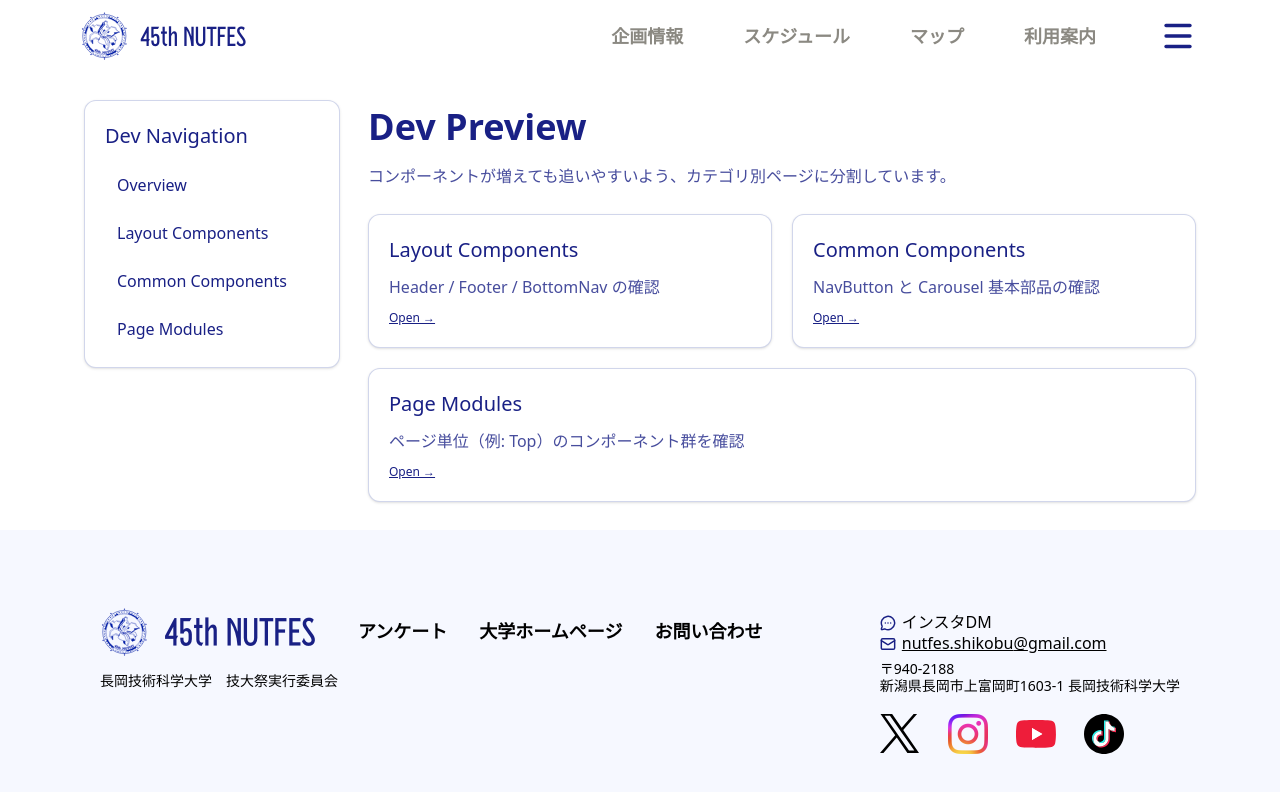
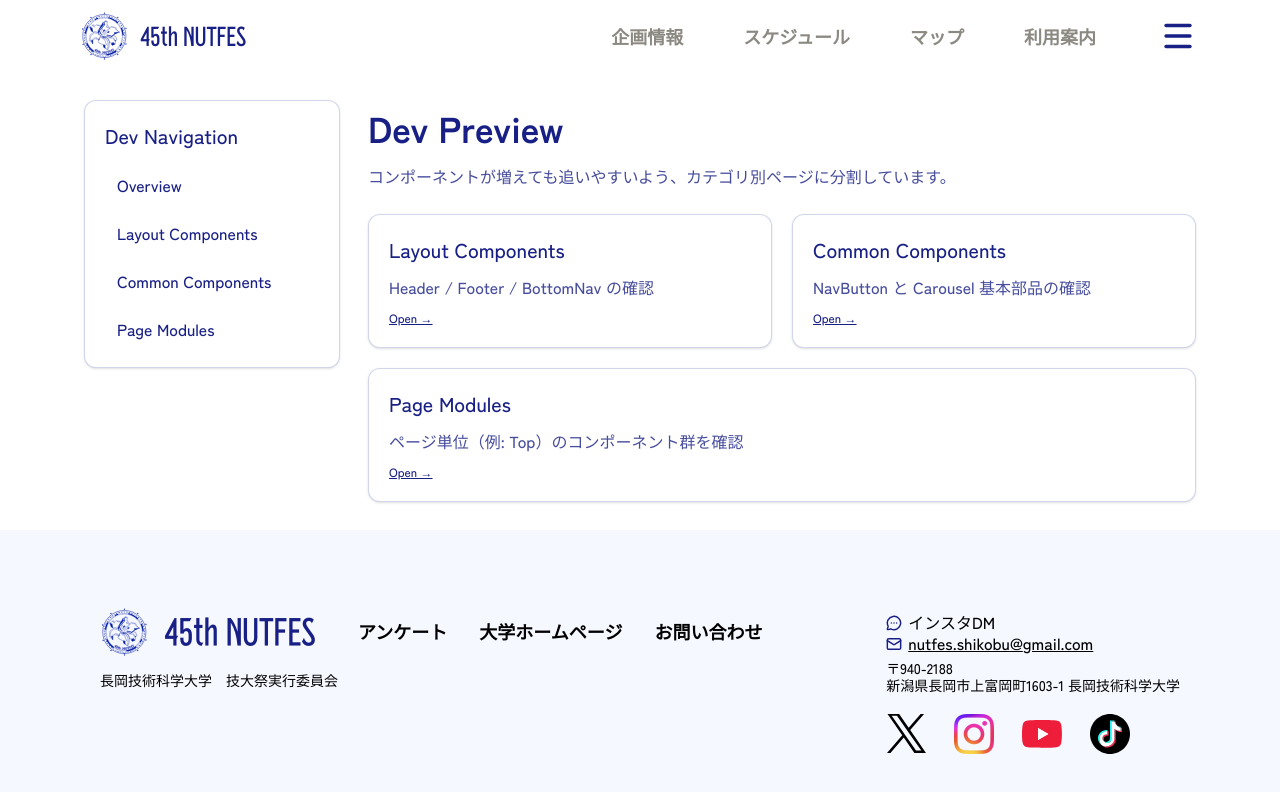
Before and after one commit to NUTFes/45th-homepage, a Next.js app: page /dev in a window 1280 px wide. Shown: the top 792 px of the page. Built offline with nearby package versions, Linux system fonts and the light colour scheme; what tailwindcss-react-aria-components would draw is missing.

Commit message:
fix: フォントの割り当てとフォーマット

```diff
--- a/src/app/(frontend)/layout.tsx
+++ b/src/app/(frontend)/layout.tsx
@@ -1,5 +1,6 @@
 import React from "react";
 import type { Metadata } from "next";
+import { Zen_Kaku_Gothic_New } from "next/font/google";
 import localFont from "next/font/local";
 import Script from "next/script";
 import "./styles.css";
@@ -11,6 +12,22 @@ const kaisotai = localFont({
   src: "../../../public/font/Kaisotai-Next-UP-B.subset.woff2",
   variable: "--font-kaisotai-next",
   display: "optional",
+});
+
+const zenKakuGothicNew = Zen_Kaku_Gothic_New({
+  weight: ["400", "500", "700"],
+  subsets: ["latin"],
+  variable: "--font-zen-kaku-gothic-new",
+  display: "swap",
+  fallback: [
+    "Hiragino Sans",
+    "Hiragino Kaku Gothic ProN",
+    "BIZ UDPGothic",
+    "Yu Gothic",
+    "Meiryo",
+    "system-ui",
+    "sans-serif",
+  ],
 });
 
 export const metadata: Metadata = {
@@ -35,7 +52,7 @@ export default async function RootLayout(props: { children: React.ReactNode }) {
   const { children } = props;
 
   return (
-    <html lang="ja" className={kaisotai.variable}>
+    <html lang="ja" className={`${zenKakuGothicNew.variable} ${kaisotai.variable}`}>
       <body className="pb-(--bottom-nav-offset) md:pb-0">
         <Header />
         <main>{children}</main>
--- a/src/app/(frontend)/styles.css
+++ b/src/app/(frontend)/styles.css
@@ -29,8 +29,8 @@
 
   --font-kaisotai: var(--font-kaisotai-next), sans-serif;
   --font-sans:
-    "Hiragino Sans", "Hiragino Kaku Gothic ProN", "BIZ UDPGothic", "Yu Gothic", "Meiryo", system-ui,
-    sans-serif;
+    var(--font-zen-kaku-gothic-new), "Hiragino Sans", "Hiragino Kaku Gothic ProN", "BIZ UDPGothic",
+    "Yu Gothic", "Meiryo", system-ui, sans-serif;
   --default-font-family: var(--font-sans);
 
   --text-title: 28px;
--- a/src/components/layout/Footer.tsx
+++ b/src/components/layout/Footer.tsx
@@ -178,7 +178,7 @@ export default function Footer() {
                     <ContactEmailText />
                   </span>
                 </p>
-                <address className="text-[14px] leading-4.25 not-italic pt-ss">
+                <address className="pt-ss text-[14px] leading-4.25 not-italic">
                   <p>〒940-2188</p>
                   <p>新潟県長岡市上富岡町1603-1 長岡技術科学大学</p>
                 </address>
```
